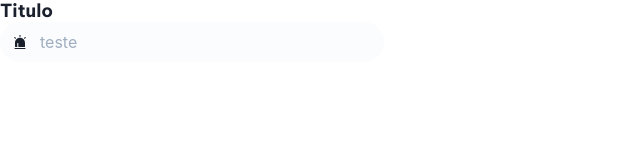
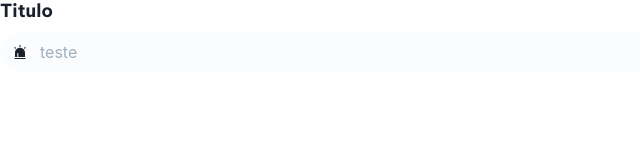
Before and after one commit to anacornachi/imobiliaria, a Next.js app: page /account/register in a window 1280 px wide. Shown: the top 160 px of the page, without its empty margins (0-640 px from the left). Built offline with nearby package versions, Linux system fonts and the light colour scheme.

Commit message:
🚸 change password button event

```diff
--- a/src/components/Forms/CustomInput.tsx
+++ b/src/components/Forms/CustomInput.tsx
@@ -45,6 +45,7 @@ export default function CustomInput({
         fontSize="18px"
         fontFamily="vietnam"
         fontWeight="semibold"
+        mb={{base: '6px', md: '10px'}}
       >
         {title}
       </Heading>
@@ -62,32 +63,33 @@ export default function CustomInput({
           }
           readOnly={disabled}
           px="16px"
+          fontSize={{base: '14px', md: '16px'}}
           pr={props.type === 'password' ? '15%' : '16px'}
-          variant={variant ?? 'outlineInput'}
+          border="none"
+          _focus={{boxShadow: 'none', border: 'none'}}
           bg={disabled ? 'disabled' : 'input'}
           borderRadius="20px"
           //   {...register(name)}
         />
-      </InputGroup>
+
         {props.type === 'password' && (
           <InputRightElement>
             <Button
               h="30px"
               w="100%"
-            mt="25px"
               size="lg"
               bg="none"
               p="0"
               _focus={{boxShadow: 'none', bg: 'none'}}
               _hover={{bg: 'none'}}
               _active={{bg: 'none'}}
-            onMouseDown={() => setShowPassword(!showPassword)}
-            onMouseUp={() => setShowPassword(!showPassword)}
+              onClick={() => setShowPassword(!showPassword)}
             >
               {showPassword ? <IoEyeOffOutline /> : <IoEyeOutline />}
             </Button>
           </InputRightElement>
         )}
+      </InputGroup>
       <FormErrorMessage
         fontSize={{base: 'xs', lg: 'sm'}}
         mt="4px"
--- a/src/pages/account/register.tsx
+++ b/src/pages/account/register.tsx
@@ -7,8 +7,10 @@ export default function Register() {
       name="exemplo"
       placeholder="teste"
       title="Titulo"
+      // type="password"
       leftIcon={<AiFillAlert />}
-      w="30%"
+      // disabled={true}
+      w="100%"
     />
   );
 }
```
Lines whose indentation alone changed are shown as unchanged.
